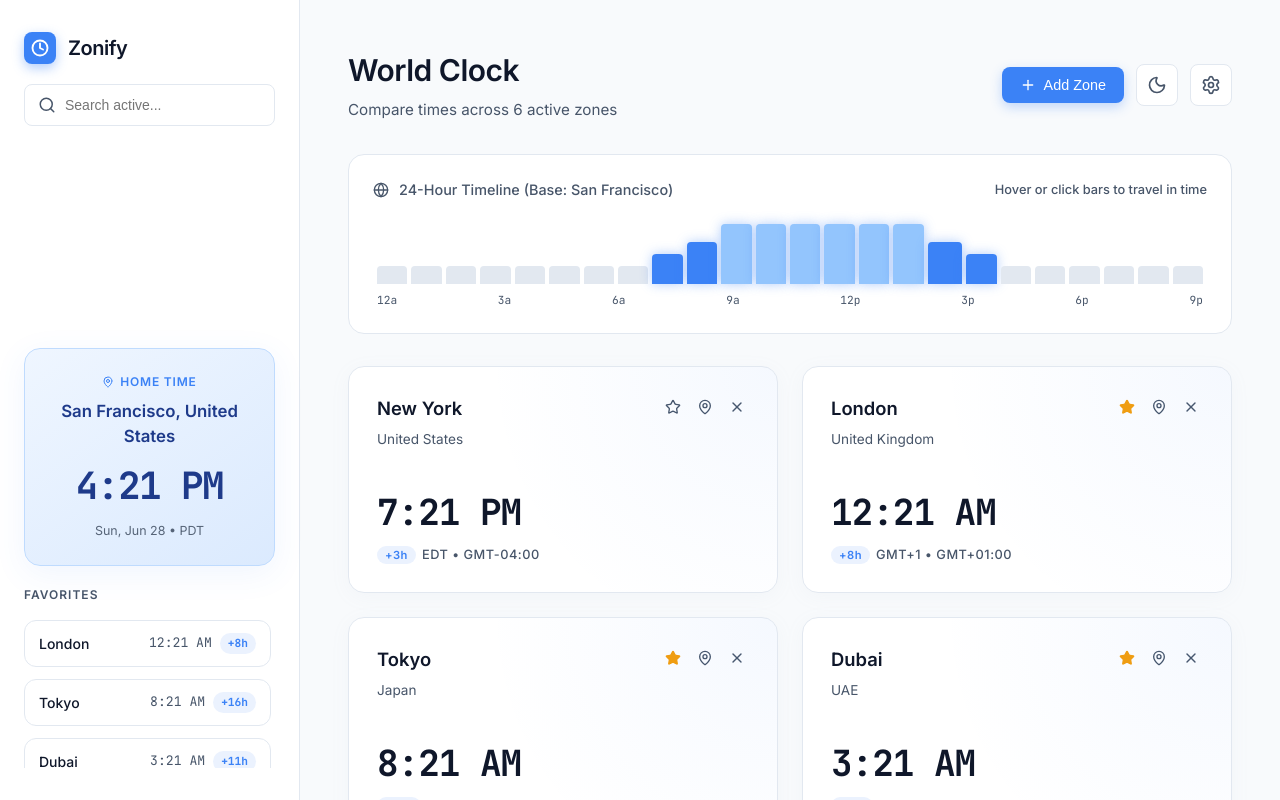
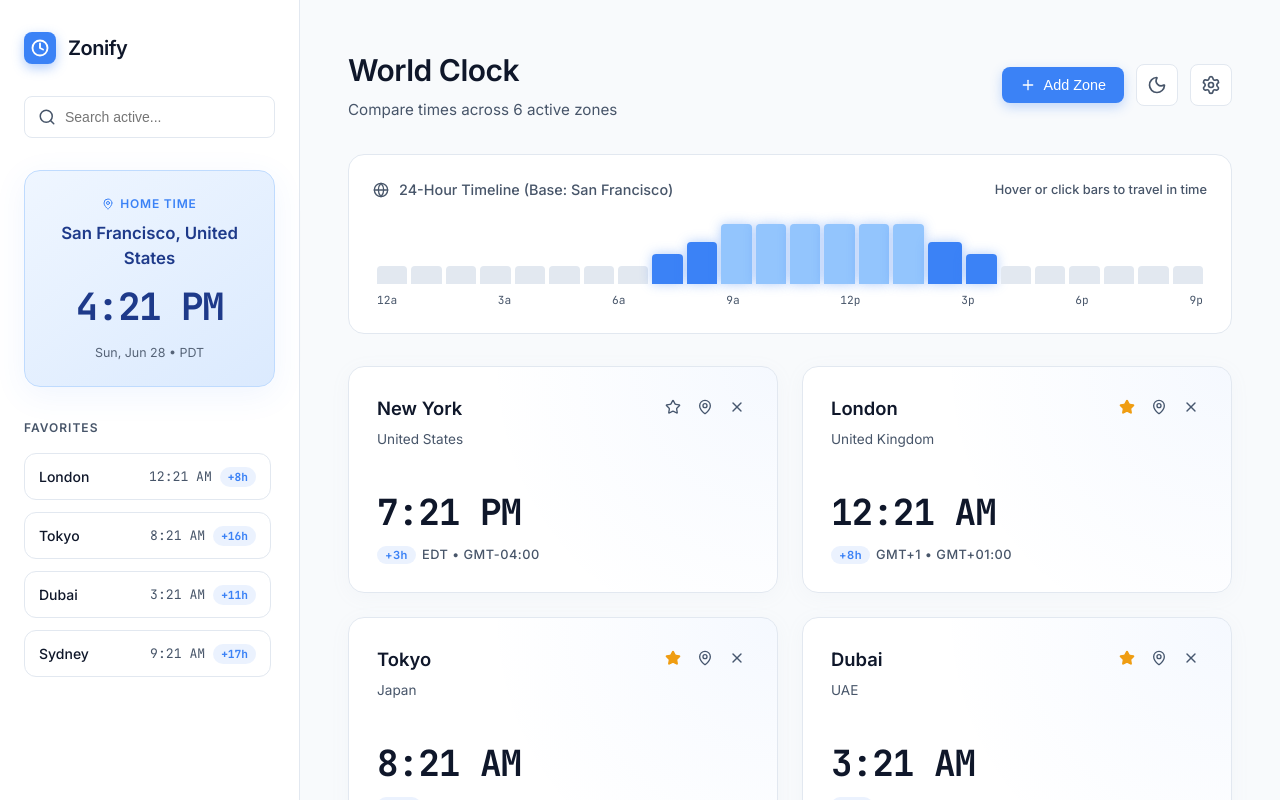
Before and after one commit to tomiabe/zonify, a React (Vite) app: page / in a window 1280 px wide. Built offline with nearby package versions, Linux system fonts and the light colour scheme.

Commit message:
Fix big gap in sidebar, remove hover on timeline

```diff
--- a/src/App.tsx
+++ b/src/App.tsx
@@ -408,8 +408,6 @@ const App = () => {
           />
         </div>
 
-        <div className="sidebar-spacer" />
-
         {/* Local Time Card */}
         <div className="local-time-card">
           <div className="local-time-header">
@@ -591,8 +589,7 @@ const App = () => {
                       height,
                       border: isCurrentHour ? '2px solid var(--accent-blue)' : undefined,
                     }}
-                    onClick={() => setScrubbedHour(i)}
-                    onMouseEnter={() => setScrubbedHour(i)}
+                    onClick={() => setScrubbedHour(i === scrubbedHour ? null : i)}
                     title={`${i === 0 ? '12 AM' : i === 12 ? '12 PM' : i > 12 ? `${i - 12} PM` : `${i} AM`} in ${homeCity.name} ${isCurrentHour ? '(Current Hour)' : ''}`}
                   />
                 );
--- a/src/index.css
+++ b/src/index.css
@@ -91,13 +91,8 @@ body {
   padding: 32px 24px;
   display: flex;
   flex-direction: column;
-  gap: 20px;
+  gap: 32px;
   transition: background-color 0.3s ease, border-color 0.3s ease;
-}
-
-.sidebar-spacer {
-  flex: 1;
-  min-height: 12px;
 }
 
 .logo {
@@ -862,10 +857,7 @@ input:checked + .slider:before {
     border-right: none;
     border-bottom: 1px solid var(--border-color);
     padding: 24px 20px;
-    gap: 16px;
-  }
-  .sidebar-spacer {
-    display: none;
+    gap: 24px;
   }
   .main-content {
     padding: 24px 20px;
```
